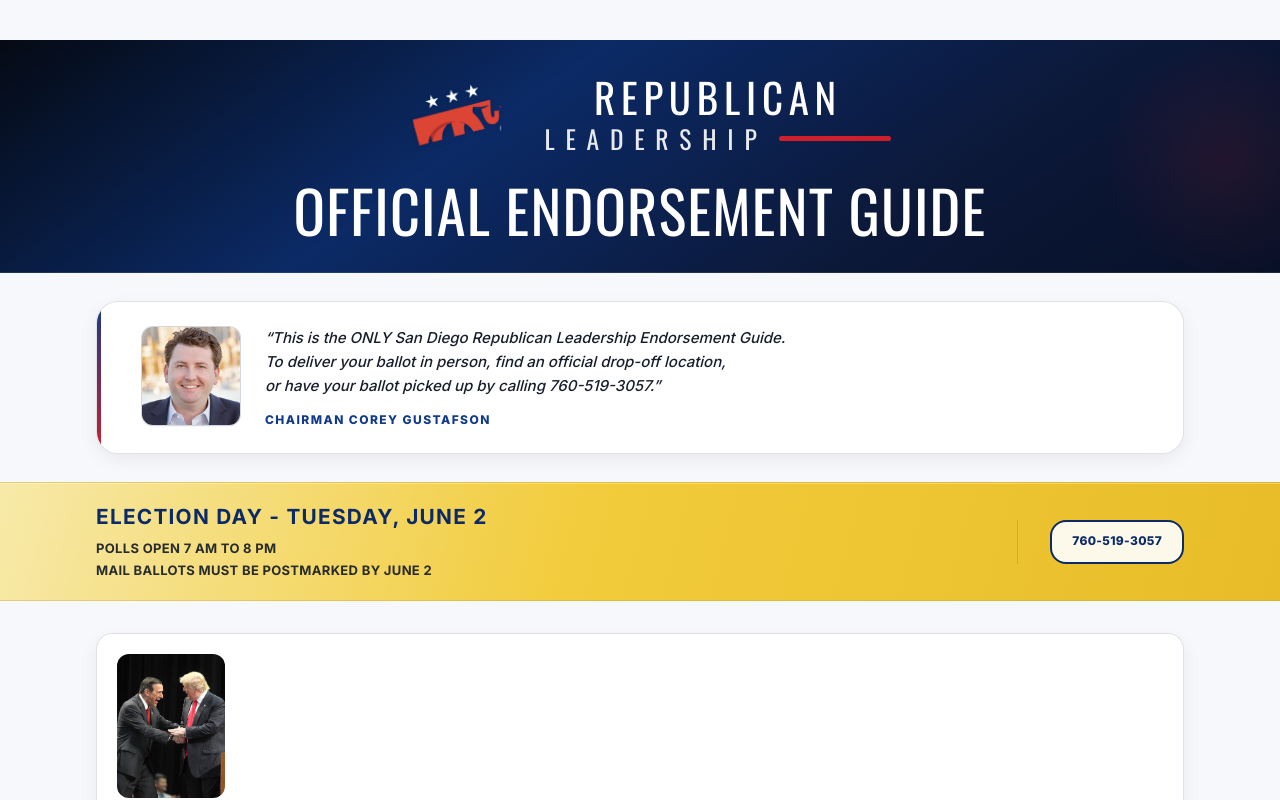
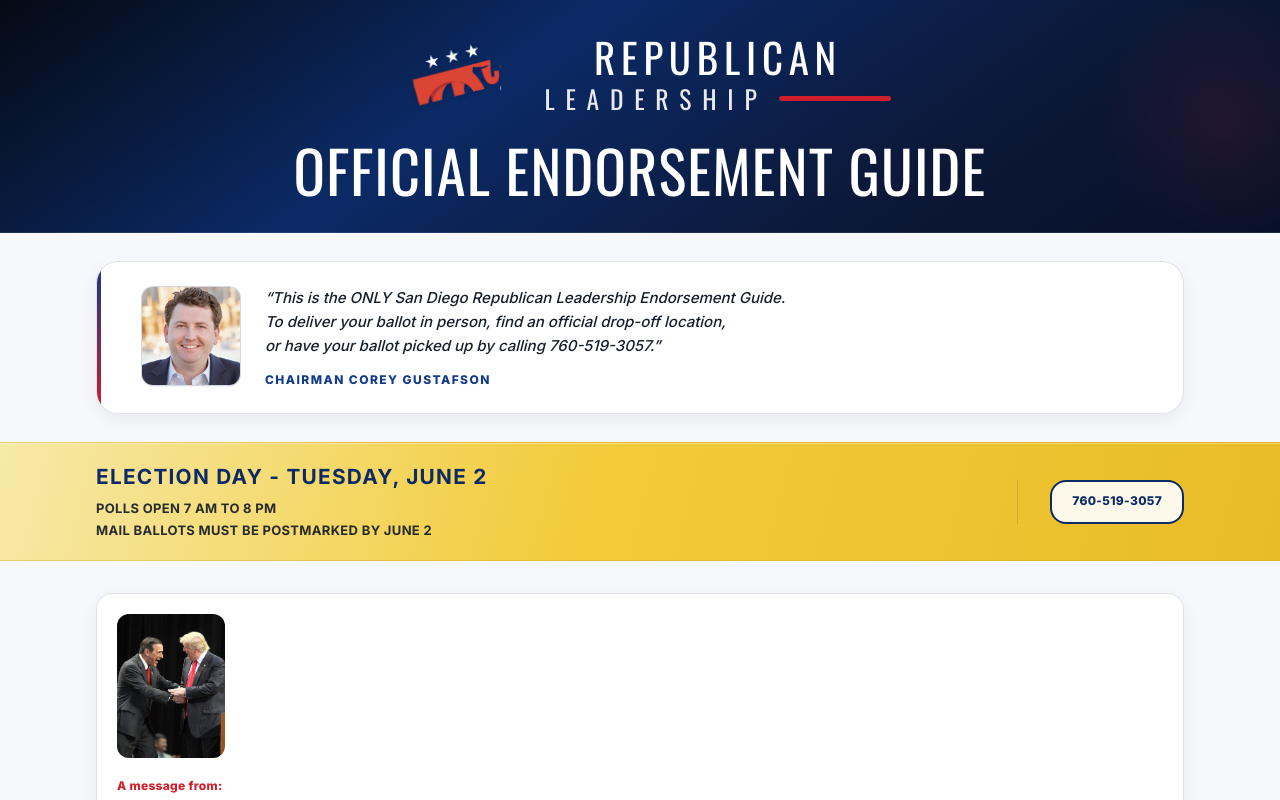
Before and after one commit to SeaForthStrategies/SDrepublicans, a Next.js app in the folder web/: page / in a window 1280 px wide. Shown: the top 800 px of the page. Built offline with nearby package versions, Linux system fonts and the light colour scheme.

Commit message:
Hero navy flush to viewport top; remove top padding gap
- Drop mailerSectionTop from home so light bg no longer shows above header
- Apply gradient on header with safe-area top padding (navy under notch)
- html/body margin 0 for no default browser gap

Made-with: Cursor

```diff
--- a/web/src/app/globals.css
+++ b/web/src/app/globals.css
@@ -49,6 +49,7 @@
  * dark mode (or between machines). This mailer is designed for one palette.
  */
 html {
+  margin: 0;
   color-scheme: light;
   scroll-behavior: smooth;
   -webkit-text-size-adjust: 100%;
@@ -62,6 +63,7 @@ html {
 }
 
 body {
+  margin: 0;
   overflow-x: clip;
   background:
     radial-gradient(
--- a/web/src/app/page.tsx
+++ b/web/src/app/page.tsx
@@ -4,7 +4,7 @@ import { HeroElectionStrip } from "@/components/mailer/HeroElectionStrip";
 import { MailerPage } from "@/components/mailer/MailerPage";
 import { QUICK_CONTACT, mailer } from "@/content/mailer";
 import { HeaderBanner } from "@/components/mailer/HeaderBanner";
-import { mailerContainer, mailerSectionTop } from "@/lib/mailer-layout";
+import { mailerContainer } from "@/lib/mailer-layout";
 
 export default function Home() {
   const page = mailer.page;
@@ -18,7 +18,7 @@ export default function Home() {
           aria-hidden
         />
 
-        <div className={`${mailerSectionTop} pb-10 md:pb-14`}>
+        <div className="pb-10 md:pb-14">
           <HeaderBanner
             logoSrc={mailer.header.brandLeft.logo.src}
             headline={mailer.header.headline}
--- a/web/src/components/mailer/HeaderBanner.tsx
+++ b/web/src/components/mailer/HeaderBanner.tsx
@@ -20,8 +20,7 @@ export function HeaderBanner({
   primaryWebsite?: string;
 }) {
   return (
-    <header className="relative overflow-hidden text-white">
-      <div className="absolute inset-0 bg-[linear-gradient(145deg,#050a14_0%,var(--primary-2)_38%,#0c1838_72%,#071027_100%)]" />
+    <header className="relative overflow-hidden bg-[linear-gradient(145deg,#050a14_0%,var(--primary-2)_38%,#0c1838_72%,#071027_100%)] pt-[env(safe-area-inset-top)] text-white">
       <div
         className="pointer-events-none absolute -right-16 top-0 h-[min(240px,55vw)] w-[min(240px,55vw)] rounded-full bg-[radial-gradient(circle_at_center,rgba(207,31,45,0.12),transparent_72%)]"
         aria-hidden
```
